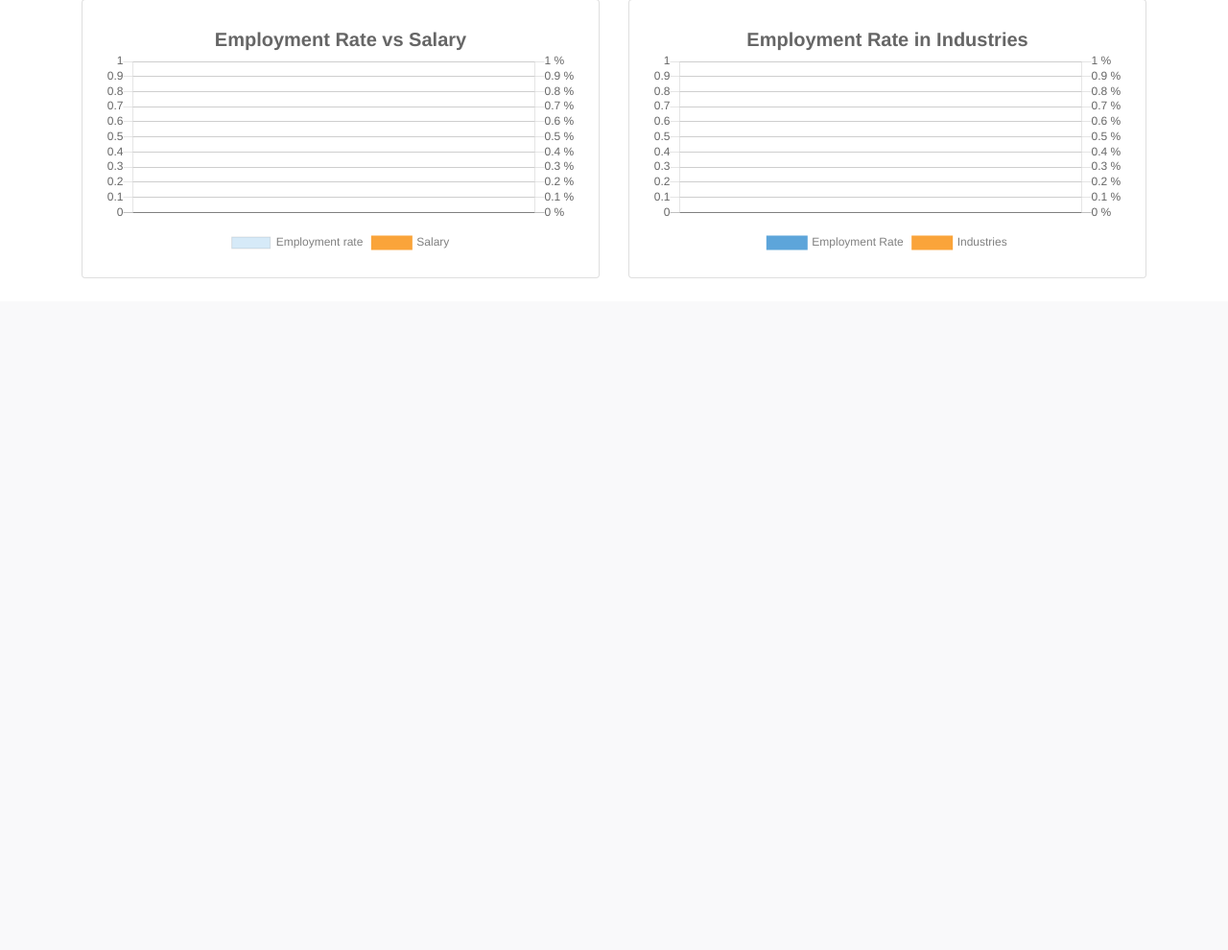
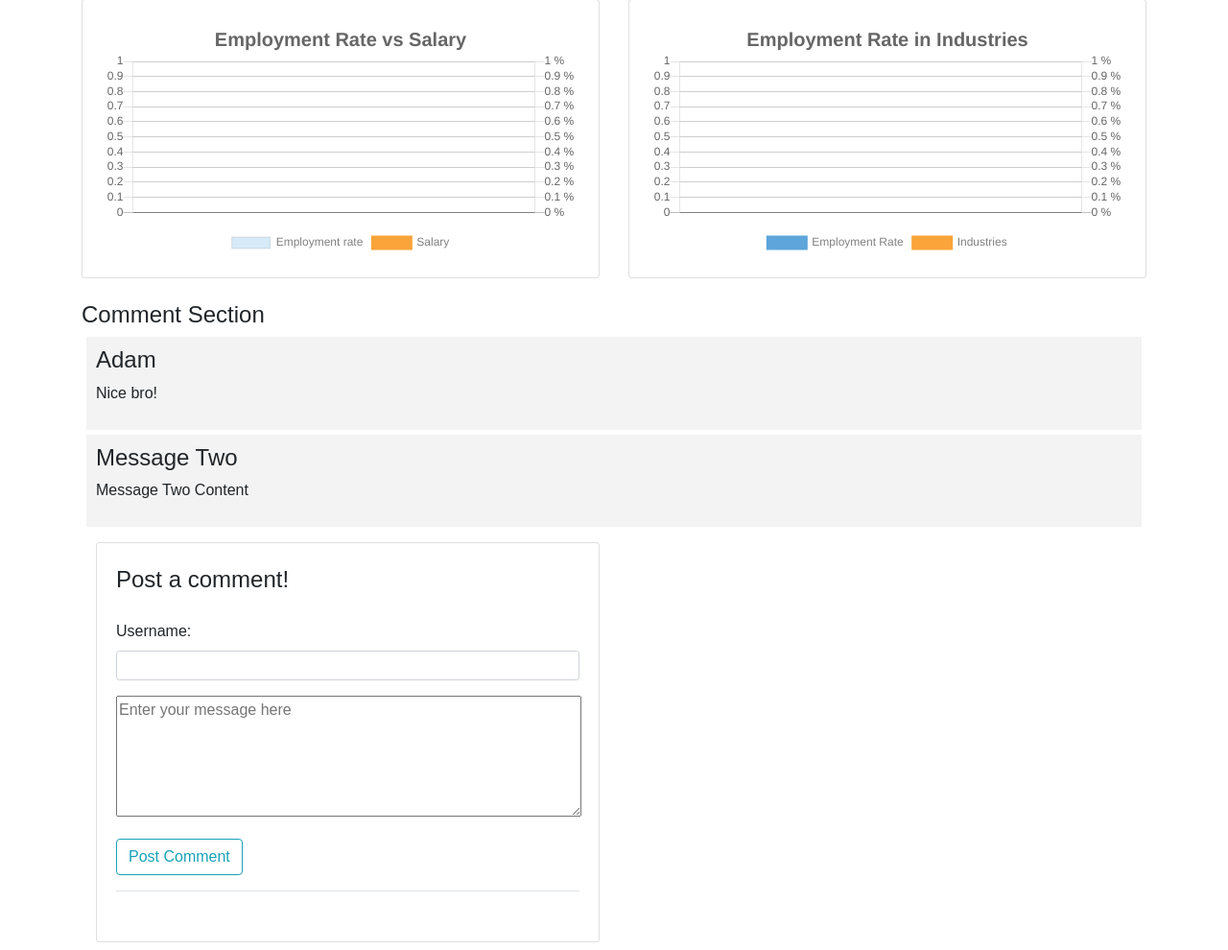
Before and after one commit to ict3x03-2022-team32/ict3x03-2022-team32, a Flask app: page /dashboard in a window 1280 px wide. Shown: the part 1697-2687 px from the top of the page at 96% size. Before the commit the page ends 1987 px from the top, so only its background shows below. Run offline with Flask 3, Linux system fonts and the light colour scheme; the visitor is signed in with stand-in values (Sample User, id 1); data that the repository does not hold is empty; some libraries are stand-ins or nearby versions.

Commit message:
Add Comment Section

```diff
--- a/application/__init__.py
+++ b/application/__init__.py
@@ -8,7 +8,7 @@ from urllib.parse import quote
 app = Flask(__name__)
 app.config['SECRET_KEY'] = "JLKJJJO3IURYoiouolnojojouuoo=5y9y9youjuy952oohhbafdnoglhoho"
 #app.config['SQLALCHEMY_DATABASE_URI'] = 'sqlite:///expenseDB.db'
-app.config['SQLALCHEMY_DATABASE_URI'] = ('mysql+pymysql://root:%s@localhost:3306/expenseDB' % quote('P@ssw0rdpsBenU7Wka'))
+app.config['SQLALCHEMY_DATABASE_URI'] = ('mysql+pymysql://root:%s@localhost:3306/expenseDB' % quote('root'))
 db = SQLAlchemy(app)
 bcrypt = Bcrypt(app)
 login_manager = LoginManager(app)
--- a/application/form.py
+++ b/application/form.py
@@ -16,6 +16,11 @@ class Form(FlaskForm):
     industry = SelectField('industry',choices=[])
     year = SelectField('year',choices=[])
     colour = SelectField('colour',choices=[])
+
+class MessageDataForm(FlaskForm):
+    message_field = StringField(label='Username:', validators=[DataRequired()])
+    submit = SubmitField('Post Comment')
+
 
 
 class RegisterForm(FlaskForm):
--- a/application/routes.py
+++ b/application/routes.py
@@ -3,7 +3,7 @@ from os import write
 import re
 from application import app
 from flask import render_template, url_for, redirect,flash, get_flashed_messages, request, Response
-from application.form import UserDataForm, RegisterForm, LoginForm, Form, EmploymentDataForm, IndustryDataForm, EnrolmentDataForm
+from application.form import MessageDataForm, UserDataForm, RegisterForm, LoginForm, Form, EmploymentDataForm, IndustryDataForm, EnrolmentDataForm
 from application.models import DecimalEncoder, employment, IncomeExpenses, User, Degree, University, industry, unienrolment
 from application import db
 import json
@@ -17,7 +17,11 @@ from io import StringIO
 import csv
 from csv import writer
 
-
+messages = [{'title': 'Adam',
+             'content': 'Nice bro!'},
+            {'title': 'Message Two',
+             'content': 'Message Two Content'}
+            ]
 
 
 @app.route('/')
@@ -306,9 +310,11 @@ def logout_page():
 
 #------------------------Dash board Functions (Use SQL queries to retreive and analyse data )------------------------------------
 
-@app.route('/dashboard')
+@app.route('/dashboard' , methods = ["POST", "GET"])
 @login_required
 def dashboard():
+
+    form = MessageDataForm()
     #Pie chart: Industry vacancy in latest year
     #MAX year
     #SELECT MAX(year) FROM industry
@@ -492,5 +498,7 @@ def dashboard():
                             unienrolment_arts_intake = json.dumps(unienrolment_arts_intake),
                             unienrolment_arts_enrolment = json.dumps(unienrolment_arts_enrolment),
                             industry_graduates = json.dumps(industry_graduates, cls=DecimalEncoder),                            #added , cls=DecimalEncoder
-                            industry_graduates_label = json.dumps(industry_graduates_label)
+                            industry_graduates_label = json.dumps(industry_graduates_label),
+                            messages=messages,
+                            form=form
     )
--- a/application/templates/dashboard.html
+++ b/application/templates/dashboard.html
@@ -97,6 +97,56 @@
         </div>
     </div>
 </div>
+<!-- COMMENT SECTION -->
+<div class="container">
+    <div class="w-100 mb-3">
+        <h4>Comment Section</H4>
+        {% for message in messages %}
+        <div class='message'>
+            <h4>{{message['title'] }}</h4>
+            <p>{{ message['content'] }}</p>
+        </div>
+        {% endfor %}
+    </div>
+    <div class="col-xs-10 col-sm-6 col-md-6">
+        <div class="card card-style mb-2">
+            <div class="card-body">
+                <form action="" method="POST">
+                    {{ form.csrf_token() }}
+                    <fieldset class="form-group">
+                        <legend class="mb-4">Post a comment!</legend>
+
+                        <!-- User ID -->
+                        <div class="form-group">
+                            {{ form.message_field.label(class = "form-control-label") }}
+                            {{ form.message_field(class = "form-control form-control-sm") }}
+
+                        </div>
+
+                        <!-- Comments -->
+                        <div class="form-group">
+                            <textarea placeholder="Enter your message here" name="message" cols="50" rows="5"></textarea>
+                        </div>
+
+                        <!-- Submit Button -->
+                        <div class="form-group border-bottom pb-3">
+                            {{ form.submit(class="btn btn-outline-info")}}
+                        </div>
+                    </fieldset>
+                </form>
+            </div>
+        </div>
+    </div>
+
+
+
+
+
+</div>
+
+
+
+
 
 {% block javascript %}
 <script>
--- a/application/templates/layout.html
+++ b/application/templates/layout.html
@@ -78,6 +78,11 @@ body {
 .dropdown:hover .dropdown-content {
   display: block;
 }
+.message {
+    padding: 10px;
+    margin: 5px;
+    background-color: #f3f3f3
+        }
 </style>
     <script src="https://cdn.jsdelivr.net/npm/chart.js@2.8.0"></script>
 
```
Also changed, not shown: application/templates/list.html (added, +14 -0 lines).
